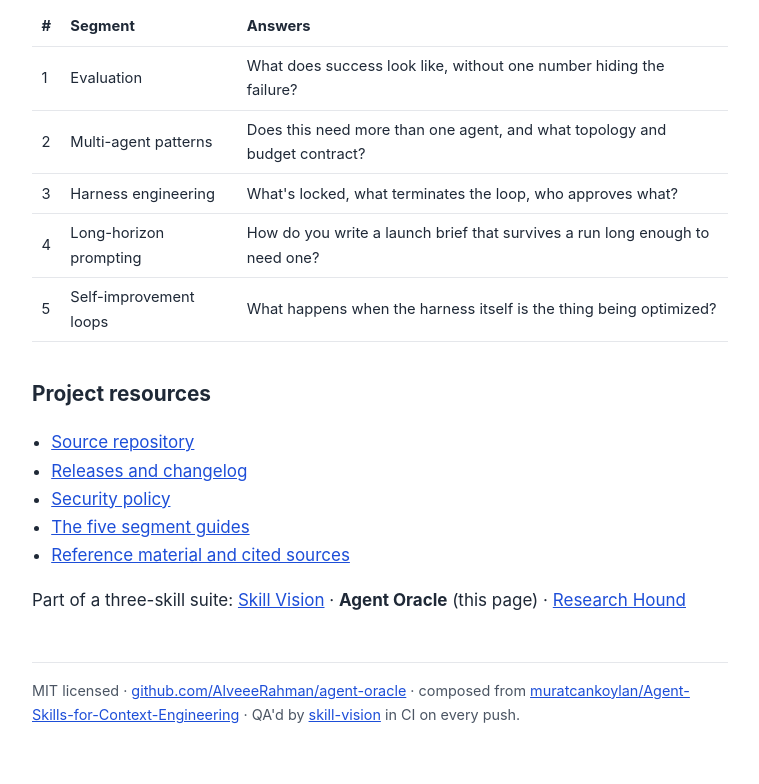
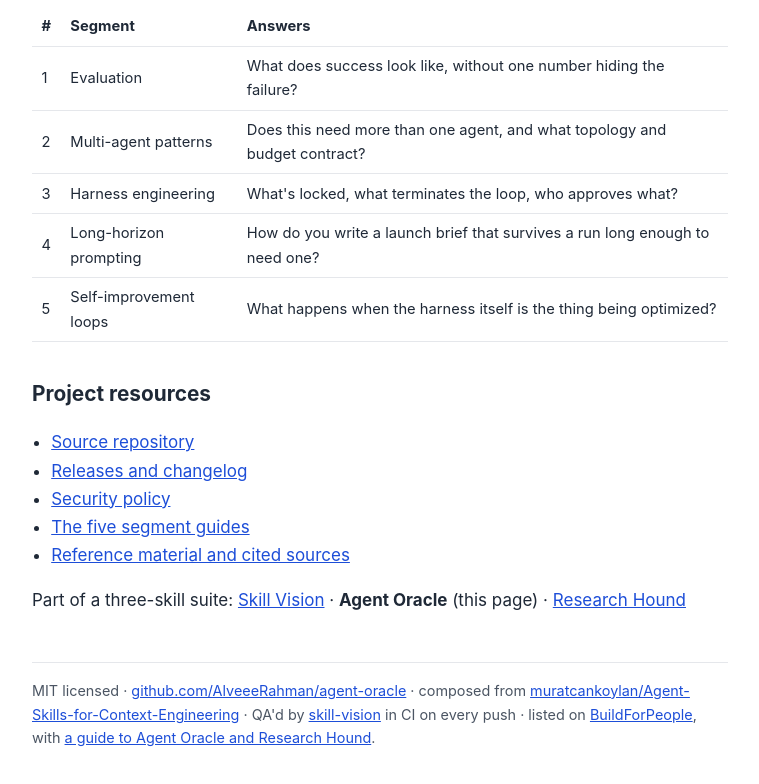
Before and after one commit to AlveeeRahman/agent-oracle, a plain HTML site: page docs/index.html in a window 1280 px wide. Shown: the part 1541-2325 px from the top of the page, without its empty margins (260-1019 px from the left). Drawn offline with Linux system fonts and the light colour scheme.

Commit message:
Link the project page on BuildForPeople
Co-Authored-By: Claude Opus 5.5 <noreply@anthropic.com>
Claude-Session: https://claude.ai/code/session_01XTAvvPzqrdHJyGJ2FzG5sT

```diff
--- a/docs/index.html
+++ b/docs/index.html
@@ -107,7 +107,7 @@
   <p>Part of a three-skill suite: <a href="https://alveeerahman.github.io/skill-vision/">Skill Vision</a> · <strong>Agent Oracle</strong> (this page) · <a href="https://alveeerahman.github.io/research-hound/">Research Hound</a></p>
 
   <footer>
-    MIT licensed · <a href="https://github.com/AlveeeRahman/agent-oracle">github.com/AlveeeRahman/agent-oracle</a> · composed from <a href="https://github.com/muratcankoylan/Agent-Skills-for-Context-Engineering">muratcankoylan/Agent-Skills-for-Context-Engineering</a> · QA'd by <a href="https://github.com/AlveeeRahman/skill-vision">skill-vision</a> in CI on every push.
+    MIT licensed · <a href="https://github.com/AlveeeRahman/agent-oracle">github.com/AlveeeRahman/agent-oracle</a> · composed from <a href="https://github.com/muratcankoylan/Agent-Skills-for-Context-Engineering">muratcankoylan/Agent-Skills-for-Context-Engineering</a> · QA'd by <a href="https://github.com/AlveeeRahman/skill-vision">skill-vision</a> in CI on every push · listed on <a href="https://buildforpeople.dev/p/agent-oracle">BuildForPeople</a>, with <a href="https://buildforpeople.dev/articles/claude-ai-skills-research-hound-agent-oracle">a guide to Agent Oracle and Research Hound</a>.
   </footer>
 </main>
 </body>
```
